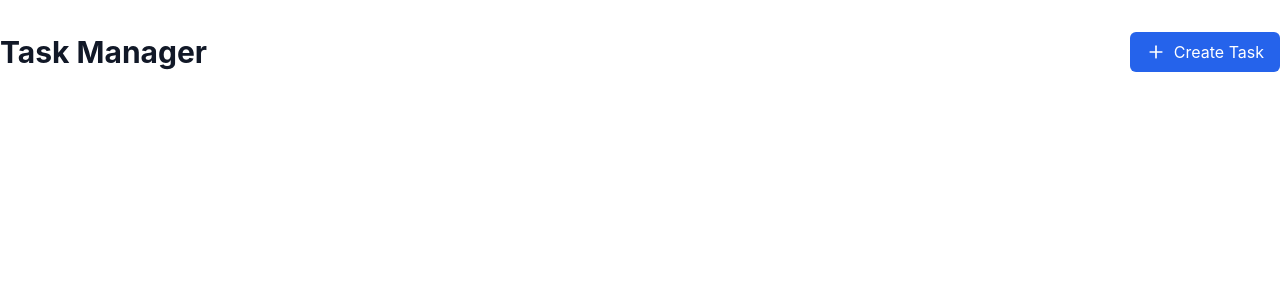
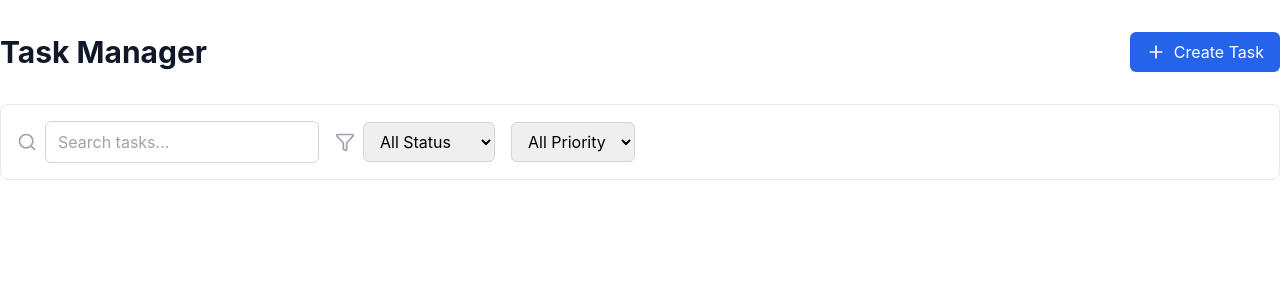
Before and after one commit to Krisha-023/Task_Manager, a React (Create React App) app: page / in a window 1280 px wide. Shown: the top 300 px of the page. Built offline with nearby package versions, Linux system fonts and the light colour scheme.

Commit message:
feat: add-filter-and-searchbar

```diff
--- /dev/null
+++ b/src/components/Filters.jsx
@@ -0,0 +1,73 @@
+import { Search, Filter } from "lucide-react";
+import { STATUS_OPTIONS, PRIORITY_OPTIONS } from "./constants";
+
+export const Filters = ({
+  search,
+  setSearch,
+  statusFilter,
+  setStatusFilter,
+  priorityFilter,
+  setPriorityFilter,
+}) => {
+  return (
+    <div className="bg-white rounded-lg border border-gray-200 p-4 mb-6">
+      <div className="flex flex-wrap gap-4 items-center">
+        <SearchBar search={search} setSearch={setSearch} />
+        <StatusFilter
+          statusFilter={statusFilter}
+          setStatusFilter={setStatusFilter}
+        />
+        <PriorityFilter
+          priorityFilter={priorityFilter}
+          setPriorityFilter={setPriorityFilter}
+        />
+      </div>
+    </div>
+  );
+};
+
+const SearchBar = ({ search, setSearch }) => (
+  <div className="flex items-center gap-2">
+    <Search className="w-5 h-5 text-gray-400" />
+    <input
+      type="text"
+      placeholder="Search tasks..."
+      value={search}
+      onChange={(e) => setSearch(e.target.value)}
+      className="px-3 py-2 border border-gray-300 rounded-md focus:outline-none focus:ring-2 focus:ring-blue-500"
+    />
+  </div>
+);
+
+const StatusFilter = ({ statusFilter, setStatusFilter }) => (
+  <div className="flex items-center gap-2">
+    <Filter className="w-5 h-5 text-gray-400" />
+    <select
+      value={statusFilter}
+      onChange={(e) => setStatusFilter(e.target.value)}
+      className="px-3 py-2 border border-gray-300 rounded-md focus:outline-none focus:ring-2 focus:ring-blue-500"
+    >
+      <option value="all">All Status</option>
+      {STATUS_OPTIONS.map((option) => (
+        <option key={option.value} value={option.value}>
+          {option.label}
+        </option>
+      ))}
+    </select>
+  </div>
+);
+
+const PriorityFilter = ({ priorityFilter, setPriorityFilter }) => (
+  <select
+    value={priorityFilter}
+    onChange={(e) => setPriorityFilter(e.target.value)}
+    className="px-3 py-2 border border-gray-300 rounded-md focus:outline-none focus:ring-2 focus:ring-blue-500"
+  >
+    <option value="all">All Priority</option>
+    {PRIORITY_OPTIONS.map((option) => (
+      <option key={option.value} value={option.value}>
+        {option.label}
+      </option>
+    ))}
+  </select>
+);
--- a/src/components/TaskManager.jsx
+++ b/src/components/TaskManager.jsx
@@ -1,10 +1,14 @@
 import { Header } from "./Header";
 import { useState } from "react";
 import { TaskModal } from "./TaskModal";
+import { Filters } from "./Filters";
 
 export const TaskManager = () => {
   const [showModal, setShowModal] = useState(false);
   const [tasks, setTasks] = useState([]);
+  const [search, setSearch] = useState("");
+  const [statusFilter, setStatusFilter] = useState("all");
+  const [priorityFilter, setPriorityFilter] = useState("all");
 
   const createTask = (taskData) => {
     const newTask = {
@@ -18,6 +22,14 @@ export const TaskManager = () => {
   return (
     <>
       <Header onCreateTask={() => setShowModal(true)} />
+      <Filters
+        searchTerm={search}
+        setSearchTerm={setSearch}
+        statusFilter={statusFilter}
+        setStatusFilter={setStatusFilter}
+        priorityFilter={priorityFilter}
+        setPriorityFilter={setPriorityFilter}
+      />
       {showModal && (
         <TaskModal onSave={createTask} onClose={() => setShowModal(false)} />
       )}
```
